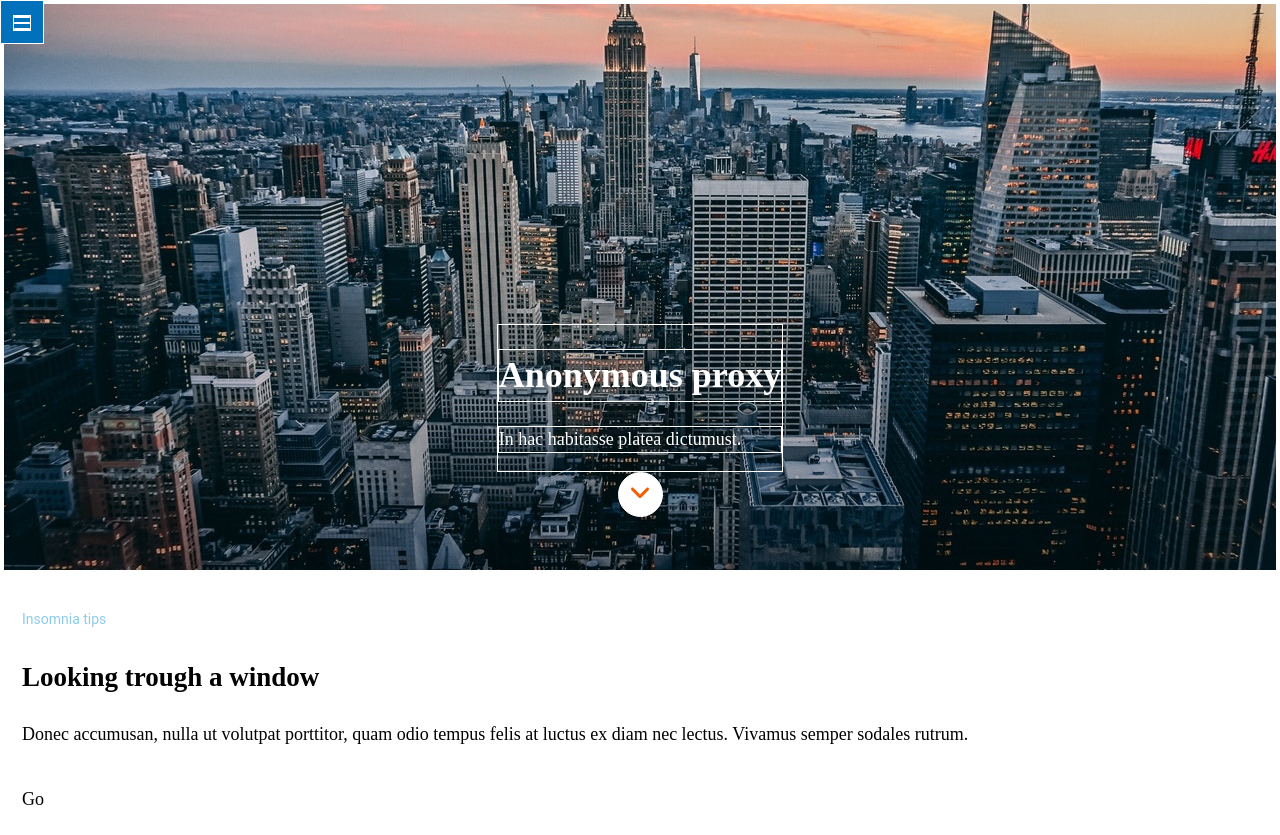
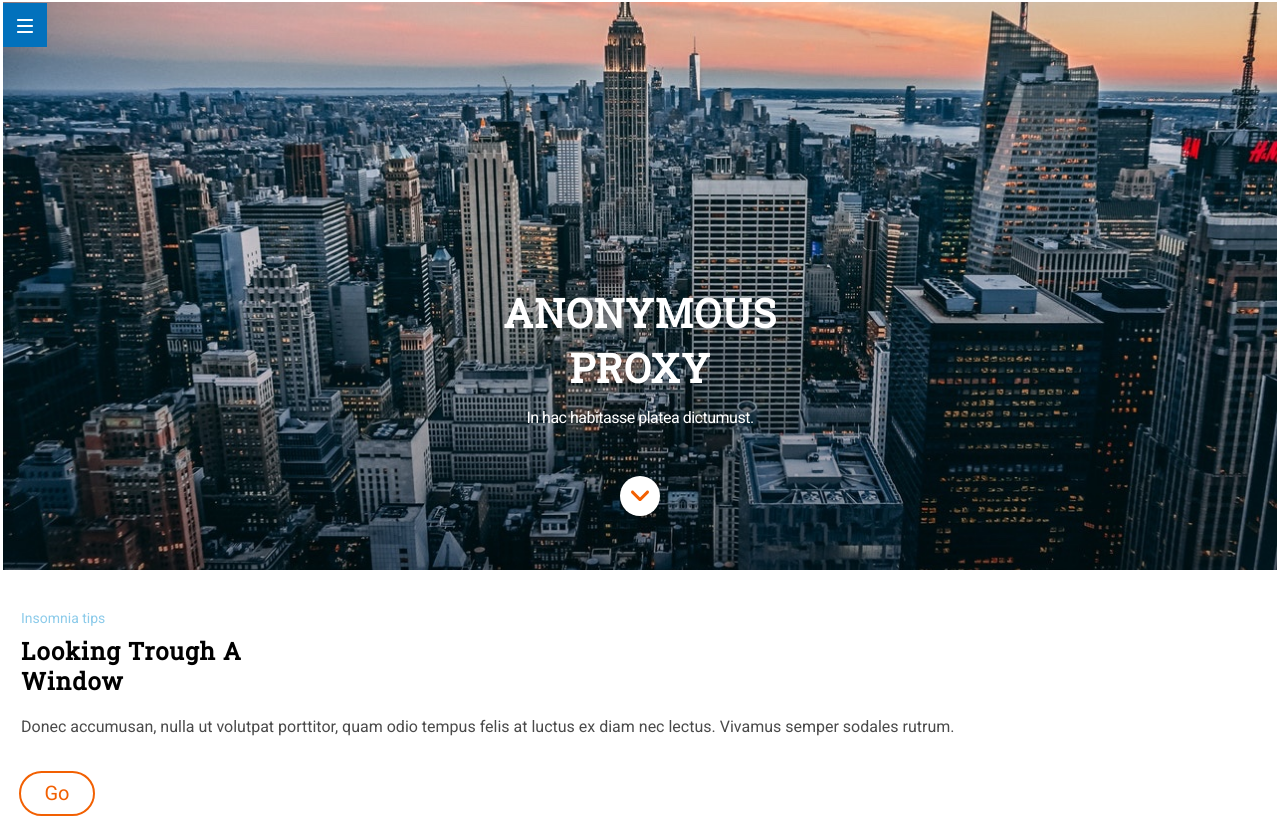
Before and after one commit to Adalab/f-m1-evaluacion-final-daniela932910, a website: page docs/index.html in a window 1280 px wide. Shown: the top 835 px of the page. Drawn offline with Linux system fonts and the light colour scheme; a web font is replaced by a local one.

Commit message:
update docs

```diff
--- a/docs/index.html
+++ b/docs/index.html
@@ -3,40 +3,42 @@
 
     <head>
         <meta charset="UTF-8">
-        <meta name="viewport"  content="width=device-width, initial-scale=1, maximum-scale=1">
-            <title>Final Evaluation Module 1</title>
-            <link rel="stylesheet" href="assets/css/main.css">
+        <meta name="viewport" content="width=device-width, initial-scale=1.0">
+        <title>Final Evaluation Module 1</title>
+        <link href="https://fonts.googleapis.com/css?family=Roboto|Roboto+Slab|Sans-serif|Serif|"
+        rel="stylesheet">
+        <link rel="stylesheet" href="assets/css/main.css">
     </head>
 
     <body>
         <header class="main-header">
-            <button class="main_header_topbutton">
-                <img class="topbutton_bgimage" src="assets/images/ico-menu.svg">
+            <button class="main-header_menubutton">
+                <img src="assets/images/ico-menu.svg">
             </button>
-            <div class="header-title">
-                 <h1 class="header-tittle_one"> Anonymous proxy
+            <div class="main-header_title">
+                 <h1 class="header-title_one"> Anonymous proxy
         </h1>
 
-                <p class="header-tittle_two">In hac habitasse platea dictumust.</p>
+                <p class="header-title_two">In hac habitasse platea dictumust.</p>
             </div>
-            <div class="endbutton">
+            <button class="header-button_arrow">
                 <img class="button_img" src="assets/images/ico-scroll-down.svg">
-            </div>
+            </button>
         </header>
         <main class="section-main">
             <section class="section-main_primarySection">
                 <div class="primarySection-text">
-                    <p class="text_insomnia">Insomnia tips</p>
-                     <h2 class="texto_subtitle">
+                    <p class="primarySection-text_insomnia">Insomnia tips</p>
+                     <h2 class="primarySection-text_subtitle">
             Looking trough a window
         </h2>
 
-                    <p>Donec accumusan, nulla ut volutpat porttitor, quam odio tempus felis at
+                    <p class="primarySection-text_content">Donec accumusan, nulla ut volutpat porttitor, quam odio tempus felis at
                         luctus ex diam nec lectus. Vivamus semper sodales rutrum.</p>
                 </div>
-                <div class="primarySection-button">
+                <button class="primarySection-button">
                     <p>Go</p>
-                </div>
+                </button>
             </section>
             <section class="section-main_secondarySection">
                 <div class="secondarySection-tittle">
```
Also changed, not shown: docs/assets/css/main.css (+1 -1 lines).
